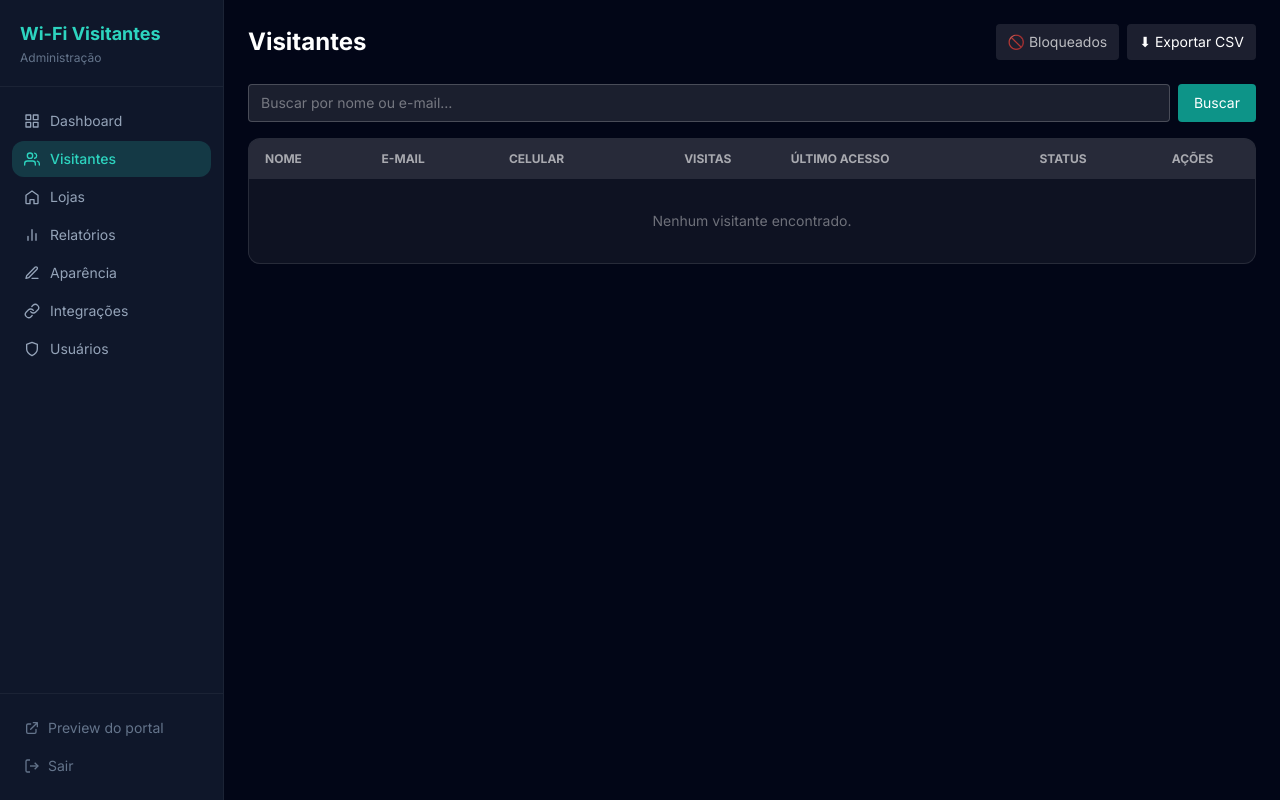
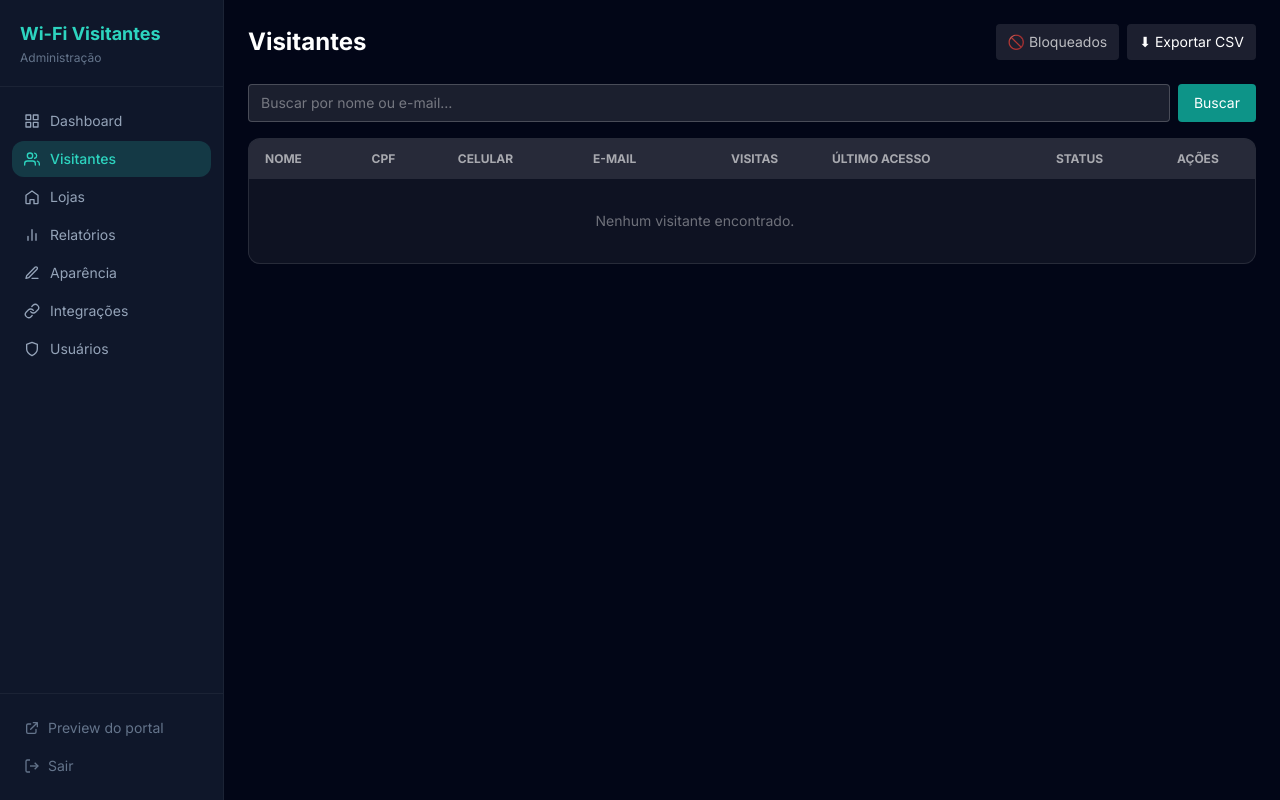
Before and after one commit to fellipepinheiro/captiveportal, a Flask app: page /admin/visitantes in a window 1280 px wide. Run offline with Flask 3, Linux system fonts and the light colour scheme; the visitor is signed in with stand-in values (Sample User, id 1); data that the repository does not hold is empty; some libraries are stand-ins or nearby versions.

Commit message:
fix: formata CPF/telefone na exibicao e trata e-mail ausente
Com o CPF e o telefone gravados somente com digitos e o e-mail agora
opcional, algumas telas ficaram ruins:

- Dashboard exibia literalmente "None" abaixo do nome quando o visitante
  nao tinha e-mail; passa a cair para o telefone formatado.
- Resumo "Dados informados" do cadastro mostrava 39053344705 /
  47988776655 sem mascara.
- Lista de visitantes nao tinha coluna de CPF (que virou a identificacao
  principal) e mostrava a celula de e-mail vazia.
- Busca de visitantes so procurava por nome e e-mail, entao pesquisar por
  CPF ou telefone nao achava nada; agora normaliza o termo e busca
  tambem nesses campos.
- Export CSV escrevia "None" na coluna de e-mail.

Adiciona os filtros Jinja `cpf` e `telefone` (app/services/validator.py,
registrados em create_app) usados por essas telas.

Co-Authored-By: Claude Opus 5 <noreply@anthropic.com>

```diff
--- a/app/__init__.py
+++ b/app/__init__.py
@@ -32,6 +32,11 @@ def create_app(config_name=None):
     app.register_blueprint(portal_bp)
     app.register_blueprint(admin_bp, url_prefix='/admin')
     app.register_blueprint(health_bp)
+
+    # Filtros de exibicao: CPF e telefone sao gravados so com digitos
+    from app.services.validator import format_cpf, format_phone
+    app.jinja_env.filters['cpf'] = format_cpf
+    app.jinja_env.filters['telefone'] = format_phone
 
     # Context processor: injeta variaveis do portal em todos os templates
     @app.context_processor
--- a/app/routes/admin.py
+++ b/app/routes/admin.py
@@ -10,6 +10,7 @@ from flask import (
     url_for, flash, Response, jsonify, current_app, send_from_directory
 )
 from flask_login import login_user, logout_user, login_required, current_user
+from sqlalchemy import or_
 from werkzeug.utils import secure_filename
 
 from app.extensions import db, limiter, csrf
@@ -128,10 +129,16 @@ def visitors():
     show_blocked = request.args.get("blocked", "") == "1"
     query        = Visitor.query.order_by(Visitor.created_at.desc())
     if q:
-        query = query.filter(
-            (Visitor.full_name.ilike(f"%{q}%")) |
-            (Visitor.email.ilike(f"%{q}%"))
-        )
+        # CPF/telefone sao gravados so com digitos — busca pelo termo normalizado
+        digits = re.sub(r"\D", "", q)
+        filters = [
+            Visitor.full_name.ilike(f"%{q}%"),
+            Visitor.email.ilike(f"%{q}%"),
+        ]
+        if digits:
+            filters.append(Visitor.cpf.like(f"%{digits}%"))
+            filters.append(Visitor.mobile.like(f"%{digits}%"))
+        query = query.filter(or_(*filters))
     if show_blocked:
         query = query.filter(Visitor.is_blocked == True)
     pagination = query.paginate(page=page, per_page=25)
@@ -176,7 +183,7 @@ def export_visitors():
                 "Visitas", "Último acesso", "Bloqueado", "Cadastrado em"])
     for v in visitors_list:
         w.writerow([
-            v.id, v.full_name, v.email, v.mobile, v.cpf,
+            v.id, v.full_name, v.email or "", v.mobile, v.cpf,
             v.visit_count or 0,
             v.last_seen.isoformat() if v.last_seen else "",
             "Sim" if v.is_blocked else "Não",
--- a/app/templates/admin/dashboard.html
+++ b/app/templates/admin/dashboard.html
@@ -54,7 +54,9 @@
             {% if s.visitor %}
             <div>
               <p class="font-medium text-slate-200 text-xs">{{ s.visitor.full_name }}</p>
-              <p class="text-xs text-slate-500 truncate max-w-[160px]">{{ s.visitor.email }}</p>
+              <p class="text-xs text-slate-500 truncate max-w-[160px]">
+                {{ s.visitor.email or s.visitor.mobile | telefone }}
+              </p>
             </div>
             {% else %}
             <span class="text-slate-600 text-xs">—</span>
--- a/app/templates/admin/visitors.html
+++ b/app/templates/admin/visitors.html
@@ -26,8 +26,9 @@
     <thead class="bg-white/10 text-white/60 uppercase text-xs">
       <tr>
         <th class="px-4 py-3 text-left">Nome</th>
+        <th class="px-4 py-3 text-left">CPF</th>
+        <th class="px-4 py-3 text-left">Celular</th>
         <th class="px-4 py-3 text-left">E-mail</th>
-        <th class="px-4 py-3 text-left">Celular</th>
         <th class="px-4 py-3 text-center">Visitas</th>
         <th class="px-4 py-3 text-left">Último acesso</th>
         <th class="px-4 py-3 text-center">Status</th>
@@ -41,8 +42,9 @@
           {{ v.full_name }}
           {% if v.is_blocked %}<span class="ml-1 text-xs bg-red-700/60 text-red-200 px-1.5 py-0.5 rounded">bloqueado</span>{% endif %}
         </td>
-        <td class="px-4 py-3">{{ v.email }}</td>
-        <td class="px-4 py-3">{{ v.mobile }}</td>
+        <td class="px-4 py-3 tabular-nums">{{ v.cpf | cpf }}</td>
+        <td class="px-4 py-3 tabular-nums">{{ v.mobile | telefone }}</td>
+        <td class="px-4 py-3">{{ v.email or '—' }}</td>
         <td class="px-4 py-3 text-center tabular-nums">{{ v.visit_count or 0 }}</td>
         <td class="px-4 py-3 text-white/50 text-xs">
           {% if v.last_seen %}{{ v.last_seen.strftime('%d/%m/%Y %H:%M') }}{% else %}—{% endif %}
--- a/app/templates/portal/register.html
+++ b/app/templates/portal/register.html
@@ -28,12 +28,12 @@
   <div class="flex items-center gap-2 text-sm">
     <svg class="h-3.5 w-3.5 shrink-0 text-slate-500" viewBox="0 0 24 24" fill="none" stroke="currentColor" stroke-width="2">
       <rect width="18" height="14" x="3" y="5" rx="2"/><path d="M3 10h18"/></svg>
-    <span class="text-slate-300 truncate">{{ cpf }}</span>
+    <span class="text-slate-300 truncate">{{ cpf | cpf }}</span>
   </div>
   <div class="flex items-center gap-2 text-sm">
     <svg class="h-3.5 w-3.5 shrink-0 text-slate-500" viewBox="0 0 24 24" fill="none" stroke="currentColor" stroke-width="2">
       <rect width="14" height="20" x="5" y="2" rx="2"/><path d="M12 18h.01"/></svg>
-    <span class="text-slate-300">{{ mobile }}</span>
+    <span class="text-slate-300">{{ mobile | telefone }}</span>
   </div>
 </div>
 
```
Also changed, not shown: app/services/validator.py (+18 -0 lines).
